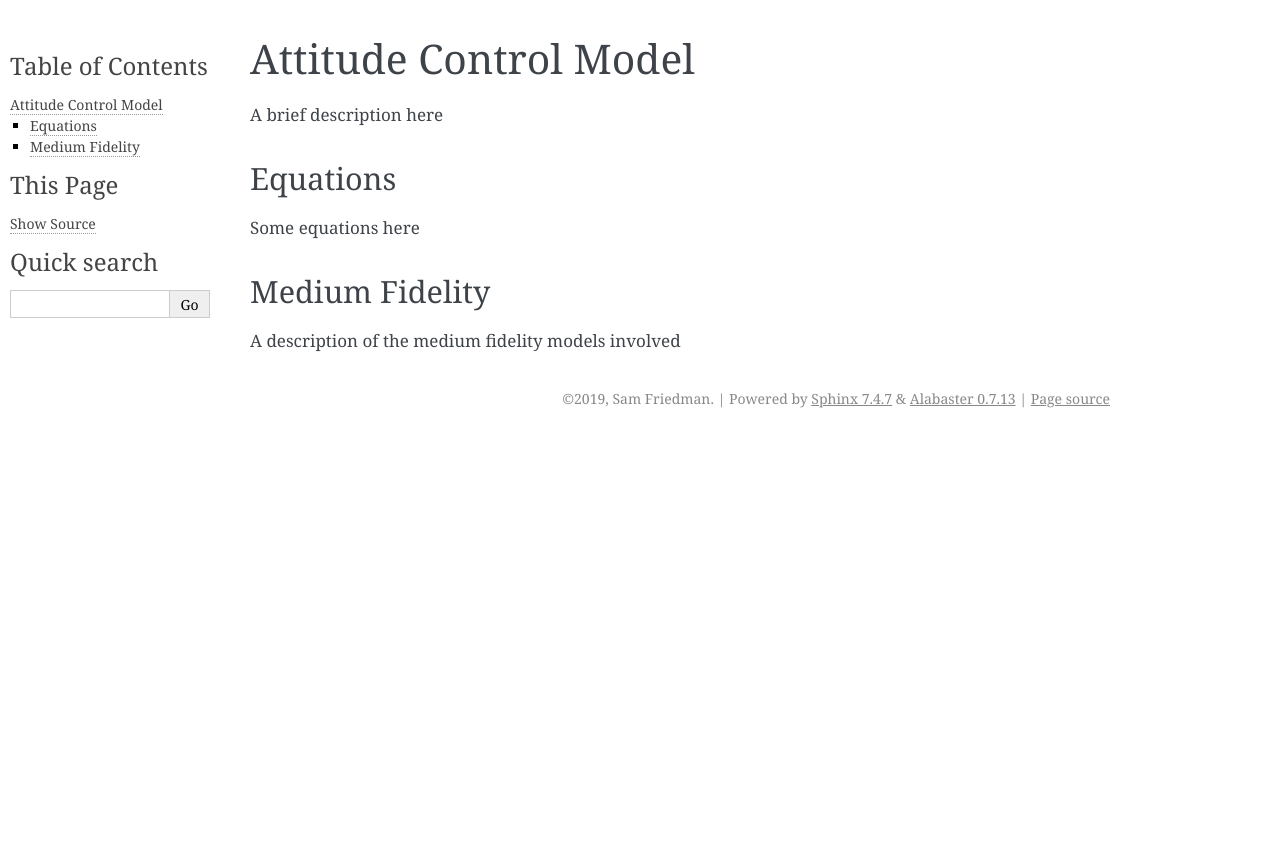
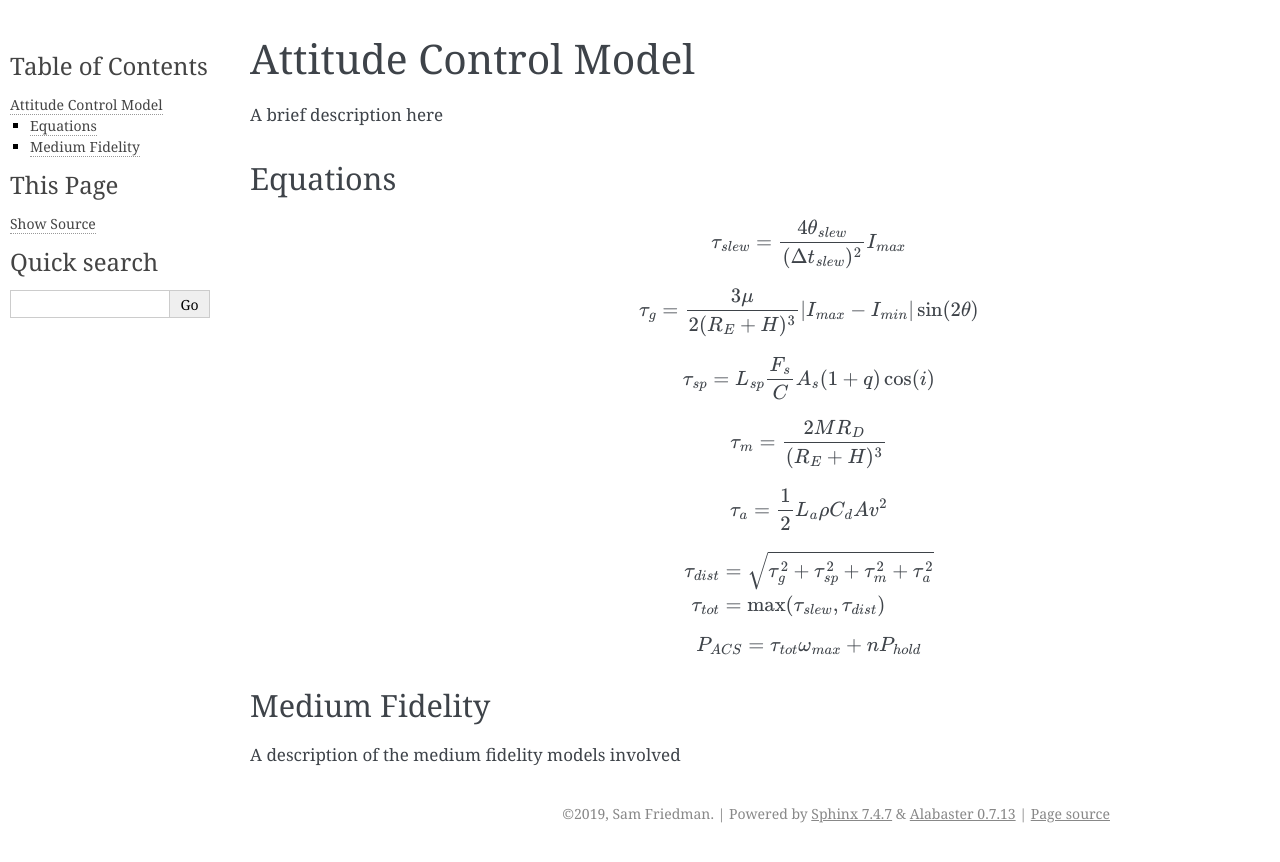
Before and after one commit to samtx/firesat, a Sphinx documentation site: the page built from docs/attitude.rst, in a window 1280 px wide. Shown: the top 862 px of the page. Built offline with Sphinx 7.4.7, drawn with Linux system fonts in a browser that asks for light colours; formulas are drawn with MathJax 3.

Commit message:
Add equations for orbit and attitude control to documentation

```diff
--- a/docs/attitude.rst
+++ b/docs/attitude.rst
@@ -7,7 +7,36 @@ A brief description here
 Equations
 ---------
 
-Some equations here
+.. math::
+
+    \tau_{slew} = \frac{4 \theta_{slew}}{(\Delta t_{slew})^2}I_{max}
+
+.. math::
+
+    \tau_g = \frac{3\mu}{2(R_E + H)^3} \lvert I_{max}-I_{min} \rvert \sin(2\theta)
+
+.. math::
+
+    \tau_{sp} = L_{sp} \frac{F_s}{C} A_s (1+q) \cos(i)
+
+.. math::
+
+    \tau_m = \frac{2 M R_D}{(R_E + H)^3}
+
+.. math::
+
+    \tau_a = \frac{1}{2} L_a \rho C_d A v^2
+
+.. math::
+
+    \begin{aligned}
+        \tau_{dist} &= \sqrt{\tau_g^2 + \tau_{sp}^2 + \tau_m^2 + \tau_a^2} \\
+        \tau_{tot} &= \max(\tau_{slew}, \tau_{dist})
+    \end{aligned}
+
+.. math::
+
+    P_{ACS} = \tau_{tot} \omega_{max} + n P_{hold}
 
 Medium Fidelity
 ---------------
```
Also changed, not shown: docs/orbit.rst (+13 -1 lines).
